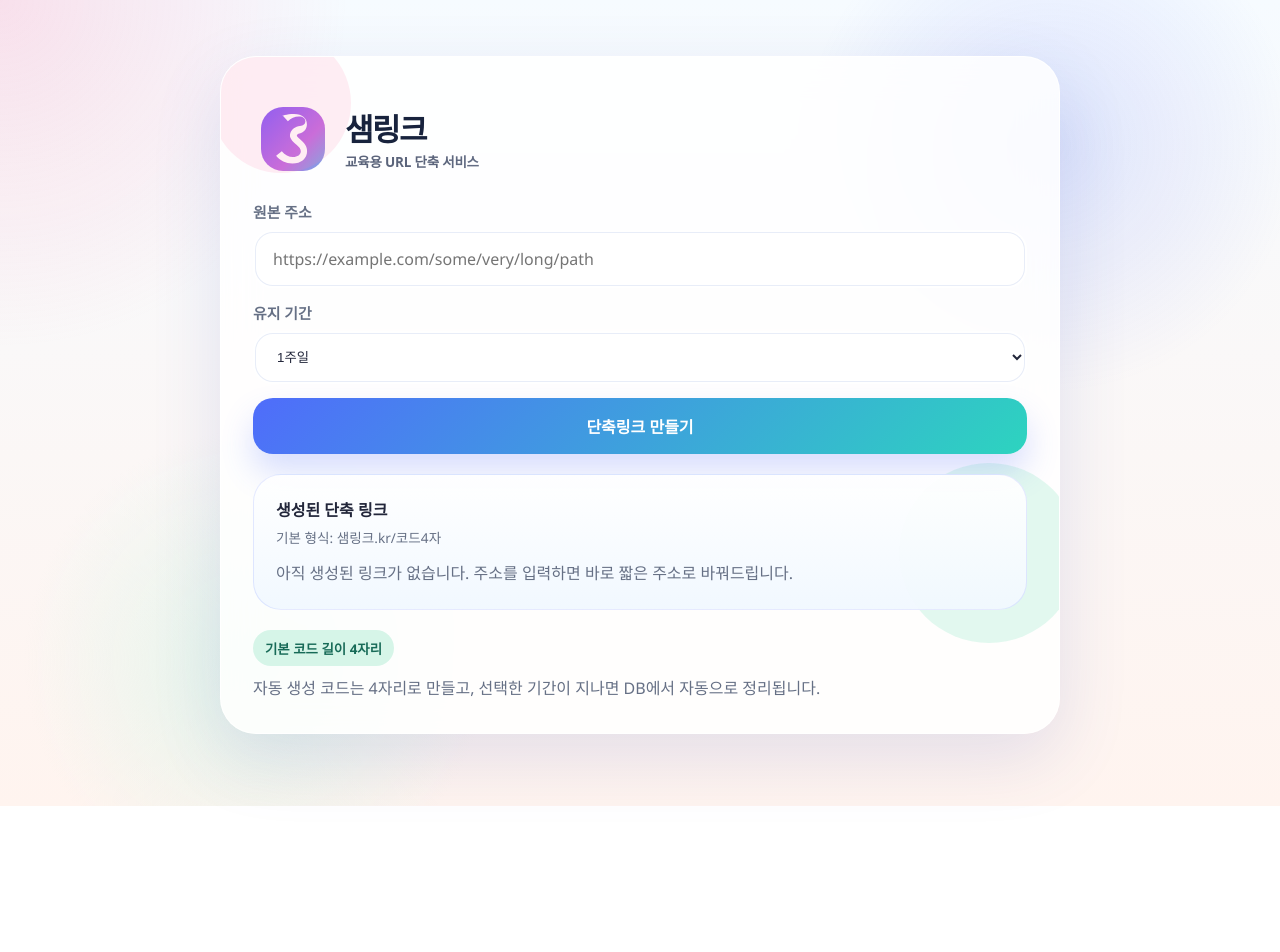
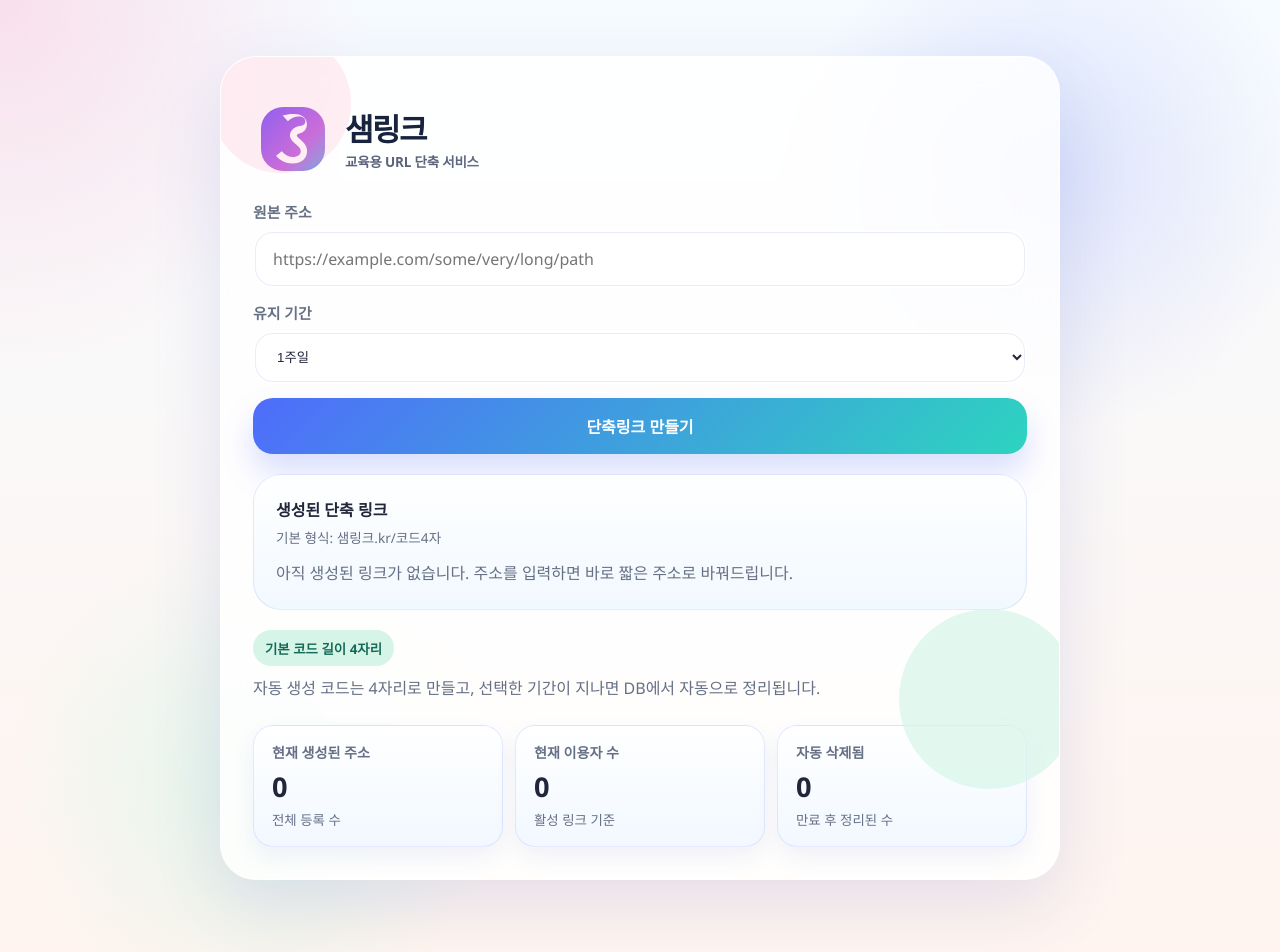
Before and after one commit to 01056649000yoo/URL, a Next.js app: page / in a window 1280 px wide. Before the commit the page ends 806 px from the top, so only its background shows below. Built offline with nearby package versions, Linux system fonts and the light colour scheme; no server answers.

Commit message:
Add shared stats banners for home and admin

```diff
--- /dev/null
+++ b/app/api/stats/route.ts
@@ -0,0 +1,52 @@
+import { NextResponse } from "next/server";
+import { createAdminClient } from "@/lib/supabase/admin";
+
+type LinkSnapshot = {
+  is_active: boolean;
+  expires_at: string | null;
+};
+
+function isLiveLink(link: LinkSnapshot) {
+  if (!link.is_active) {
+    return false;
+  }
+
+  if (!link.expires_at) {
+    return true;
+  }
+
+  const expiresAtMs = new Date(link.expires_at).getTime();
+  return Number.isFinite(expiresAtMs) && expiresAtMs > Date.now();
+}
+
+export async function GET() {
+  try {
+    const admin = createAdminClient();
+
+    const [{ data: links, error: linksError }, statsResult] = await Promise.all([
+      admin.from("short_links").select("is_active, expires_at"),
+      admin
+        .from("short_link_stats")
+        .select("total_deleted")
+        .eq("key", "global")
+        .maybeSingle(),
+    ]);
+
+    if (linksError) {
+      return NextResponse.json({ error: linksError.message }, { status: 500 });
+    }
+
+    const totalCount = links?.length ?? 0;
+    const activeCount = (links ?? []).filter(isLiveLink).length;
+    const deletedCount = statsResult.data?.total_deleted ?? 0;
+
+    return NextResponse.json({
+      totalCount,
+      activeCount,
+      deletedCount,
+    });
+  } catch (error) {
+    const message = error instanceof Error ? error.message : "서버 오류가 발생했습니다.";
+    return NextResponse.json({ error: message }, { status: 500 });
+  }
+}
--- a/app/globals.css
+++ b/app/globals.css
@@ -592,7 +592,8 @@ input {
   color: var(--muted);
 }
 
-.admin-footer-banner {
+.admin-footer-banner,
+.public-footer-banner {
   display: grid;
   grid-template-columns: repeat(3, minmax(0, 1fr));
   gap: 12px;
@@ -618,6 +619,12 @@ input {
 .banner-card strong {
   font-size: 1.7rem;
   color: var(--text);
+}
+
+.banner-subtext {
+  color: var(--muted);
+  font-size: 0.84rem;
+  line-height: 1.4;
 }
 
 .banner-note {
@@ -750,7 +757,8 @@ input {
     min-width: 760px;
   }
 
-  .admin-footer-banner {
+  .admin-footer-banner,
+  .public-footer-banner {
     grid-template-columns: 1fr;
   }
 }
--- a/app/page.tsx
+++ b/app/page.tsx
@@ -13,6 +13,13 @@ type CreateResult = {
 };
 
 type ErrorResult = {
+  error?: string;
+};
+
+type StatsResult = {
+  totalCount?: number;
+  activeCount?: number;
+  deletedCount?: number;
   error?: string;
 };
 
@@ -38,6 +45,11 @@ export default function HomePage() {
   const [error, setError] = useState("");
   const [copyLabel, setCopyLabel] = useState("복사");
   const [isQrOpen, setIsQrOpen] = useState(false);
+  const [stats, setStats] = useState({
+    totalCount: 0,
+    activeCount: 0,
+    deletedCount: 0,
+  });
 
   const resultUrl = result?.displayShortUrl ?? result?.shortUrl ?? "";
 
@@ -58,6 +70,35 @@ export default function HomePage() {
     window.addEventListener("keydown", handleKeyDown);
     return () => window.removeEventListener("keydown", handleKeyDown);
   }, [isQrOpen]);
+
+  useEffect(() => {
+    let mounted = true;
+
+    async function loadStats() {
+      try {
+        const response = await fetch("/api/stats");
+        const data = (await response.json()) as StatsResult;
+
+        if (!mounted || !response.ok) {
+          return;
+        }
+
+        setStats({
+          totalCount: data.totalCount ?? 0,
+          activeCount: data.activeCount ?? 0,
+          deletedCount: data.deletedCount ?? 0,
+        });
+      } catch {
+        // 통계는 보조 정보이므로 조용히 무시합니다.
+      }
+    }
+
+    void loadStats();
+
+    return () => {
+      mounted = false;
+    };
+  }, []);
 
   async function handleSubmit(event: FormEvent<HTMLFormElement>) {
     event.preventDefault();
@@ -212,6 +253,24 @@ export default function HomePage() {
           <div className="help-chip">기본 코드 길이 4자리</div>
           <p>자동 생성 코드는 4자리로 만들고, 선택한 기간이 지나면 DB에서 자동으로 정리됩니다.</p>
         </div>
+
+        <div className="public-footer-banner" aria-label="샘링크 통계">
+          <div className="banner-card">
+            <span className="banner-label">현재 생성된 주소</span>
+            <strong>{stats.totalCount}</strong>
+            <span className="banner-subtext">전체 등록 수</span>
+          </div>
+          <div className="banner-card">
+            <span className="banner-label">현재 이용자 수</span>
+            <strong>{stats.activeCount}</strong>
+            <span className="banner-subtext">활성 링크 기준</span>
+          </div>
+          <div className="banner-card">
+            <span className="banner-label">자동 삭제됨</span>
+            <strong>{stats.deletedCount}</strong>
+            <span className="banner-subtext">만료 후 정리된 수</span>
+          </div>
+        </div>
       </section>
 
       {isQrOpen && resultUrl ? (
```
Also changed, not shown: app/admin/page.tsx (+13 -0 lines).
